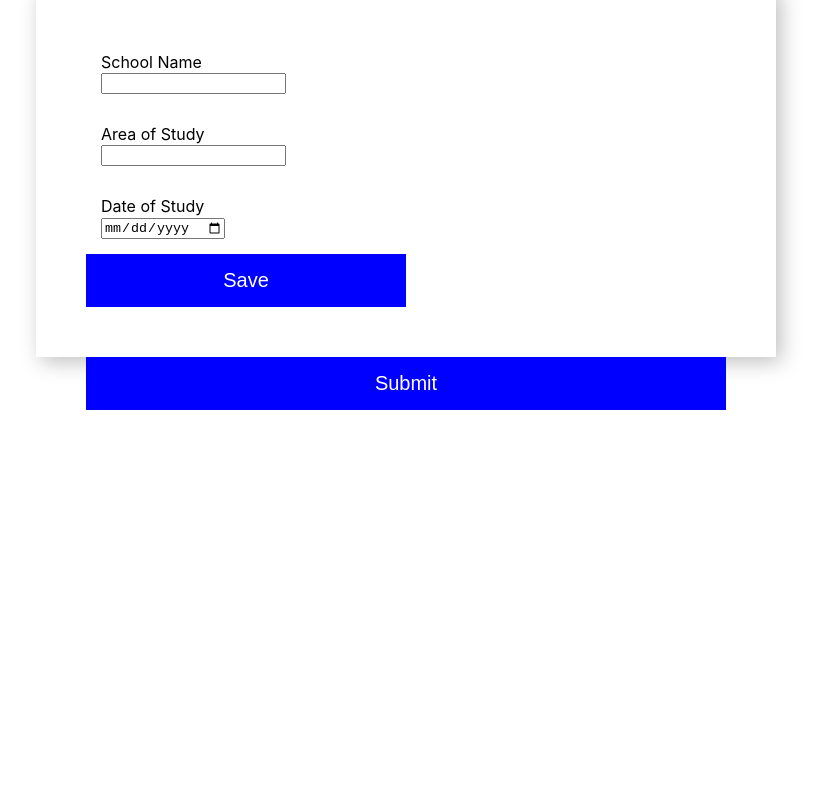
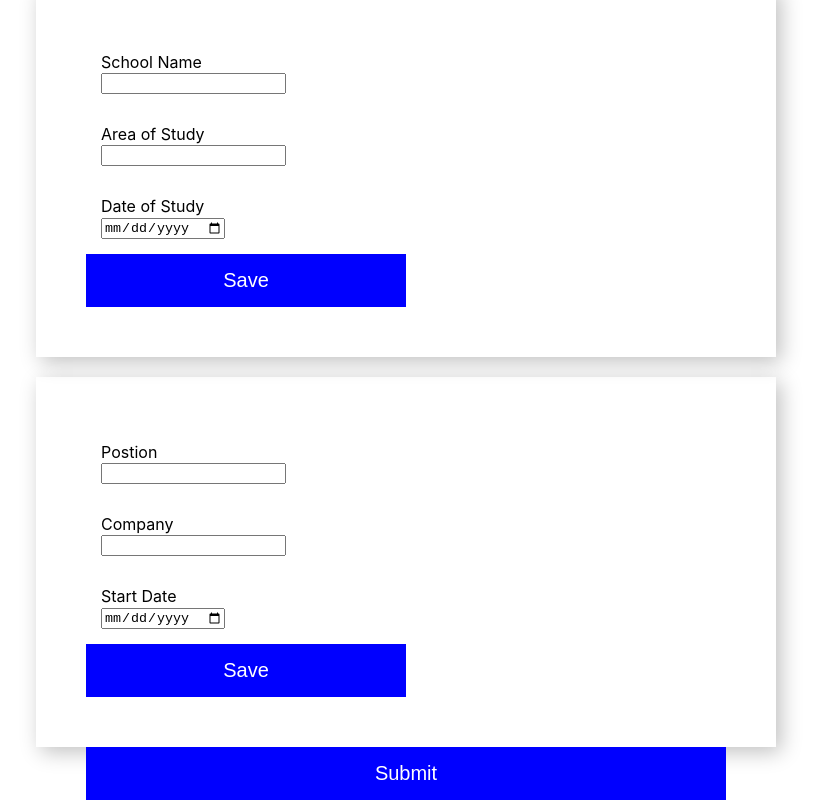
Before and after one commit to jmorton138/cv_app_react, a React (Create React App) app in the folder cv-project/: page / in a window 1280 px wide. Shown: the part 369-1169 px from the top of the page, without its empty margins (234-1055 px from the left). Before the commit the page ends 800 px from the top, so only its background shows below. Built offline with nearby package versions, Linux system fonts and the light colour scheme.

Commit message:
Added components and function for saving experience item

```diff
--- a/cv-project/src/App.js
+++ b/cv-project/src/App.js
@@ -1,7 +1,7 @@
 import React, {Component} from "react";
 import UserInfo from './components/UserInfo';
 import EduInfoForm from "./components/EduInfoForm";
-import Experience from "./components/Experience";
+import ExperienceItemForm from "./components/ExperienceItemForm";
 import Resume from "./components/Resume";
 import './App.css'
 import uuid from 'uuid';
@@ -62,8 +62,18 @@ class App extends Component {
     })
     console.log(this.state);
 
+  }
 
 
+  saveExpItem = (e, obj) => {
+    e.preventDefault();
+    const id = obj.id;
+    let list = this.state.experience;
+    let key = list[obj.id];
+    list[id] = obj;
+    this.setState({
+      experience: list,
+    })
 
   }
 
@@ -107,8 +117,7 @@ class App extends Component {
           <UserInfo handleChange={this.handleChange} info={this.state}/>
           <EducationList education={this.state.education} />
           {eduform}
-
-
+          <ExperienceItemForm experience={this.state.experience} saveExpItem={this.saveExpItem} />
           <div className="button-container">
             <input type="submit"></input>
           </div>
--- a/cv-project/src/components/EditResume.js
+++ b/cv-project/src/components/EditResume.js
@@ -17,8 +17,8 @@ class EditResume extends Component {
               <UserInfo handleChange={this.props.handleChange} info={this.props.info} />
               {eduinfoforms}
               <div className="button-container">
-            <input type="submit"></input>
-          </div>
+                <input type="submit"></input>
+              </div>
             </form>
         </div>
     )
--- a/cv-project/src/components/Experience.js
+++ /dev/null
@@ -1,27 +0,0 @@
-import React, { Component } from 'react';
-
-export class Experience extends Component {
-  render() {
-    return (
-        <div className="section-container">
-        <div className="field">
-            <label htmlFor="position">Postion</label>
-            <input type="text" onChange={this.props.handleChange}  id="positionInput" name="position"></input>
-        </div>
-
-        <div className="field">
-            <label htmlFor="companyInput">Company</label>
-            <input type="text" onChange={this.props.handleChange}  id="companyInput" name="company"></input>
-        </div>
-
-        <div className="field">
-            <label htmlFor="dateWorkInput">Phone</label>
-            <input type="date" onChange={this.props.handleChange} id="dateWorkInput" name="workdate"></input>
-        </div>
-
-    </div>
-    );
-  }
-}
-
-export default Experience;
--- /dev/null
+++ b/cv-project/src/components/ExperienceItemForm.js
@@ -0,0 +1,43 @@
+import React, { Component } from 'react';
+import SaveExperienceBtn from './SaveExperienceBtn';
+
+export class ExperienceItemForm extends Component {
+  state = {
+    position: '',
+    company: '',
+    startdate: '',
+    id:  this.props.experience.length,
+  }
+
+  handleChange = (e) => {
+    console.log(this.state.id);
+    this.setState(() => ({
+        ...this.state,
+        [e.target.name]: e.target.value,
+    }))
+}
+
+  render() {
+    return (
+        <div className="section-container">
+        <div className="field">
+            <label htmlFor="position">Postion</label>
+            <input type="text" onChange={this.handleChange}  id="positionInput" name="position"></input>
+        </div>
+
+        <div className="field">
+            <label htmlFor="companyInput">Company</label>
+            <input type="text" onChange={this.handleChange}  id="companyInput" name="company"></input>
+        </div>
+
+        <div className="field">
+            <label htmlFor="dateWorkInput">Start Date</label>
+            <input type="date" onChange={this.handleChange} id="dateWorkInput" name="workdate"></input>
+        </div>
+        <SaveExperienceBtn obj={this.state} saveExpItem={this.props.saveExpItem} />
+    </div>
+    );
+  }
+}
+
+export default ExperienceItemForm;
--- /dev/null
+++ b/cv-project/src/components/SaveExperienceBtn.js
@@ -0,0 +1,12 @@
+import React, { Component } from 'react';
+
+class SaveExperienceBtn extends Component {
+  render() {
+      const obj = this.props.obj;
+    return (
+            <button onClick={(e) => this.props.saveExpItem(e, obj)}>Save</button>
+    )
+  }
+}
+
+export default SaveExperienceBtn;
```
Also changed, not shown: cv-project/src/components/ExperienceItem.js (added, +24 -0 lines), cv-project/src/components/ExperienceItemList.js (added, +19 -0 lines).
